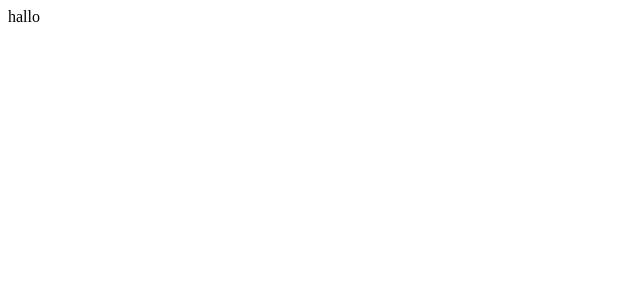
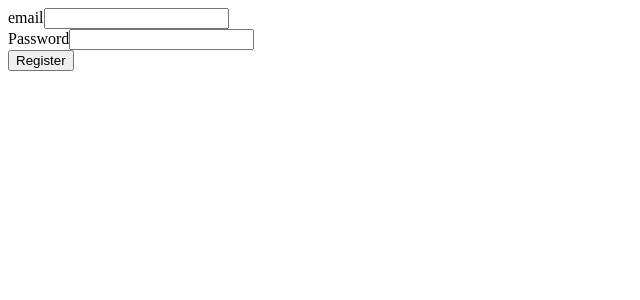
Before and after one commit to OliveiraDCI/ClimateScoop, a React (Create React App) app in the folder client/: page / in a window 1280 px wide. Shown: the top 300 px of the page, without its empty margins (0-640 px from the left). Built offline with nearby package versions, Linux system fonts and the light colour scheme.

Commit message:
Created client side form to test registration requests

```diff
--- a/client/package.json
+++ b/client/package.json
@@ -2,10 +2,12 @@
   "name": "ClimateScoop",
   "version": "0.1.0",
   "private": true,
+  "proxy": "http://localhost:4000",
   "dependencies": {
     "@testing-library/jest-dom": "^5.16.5",
     "@testing-library/react": "^13.4.0",
     "@testing-library/user-event": "^13.5.0",
+    "axios": "^1.3.4",
     "react": "^18.2.0",
     "react-dom": "^18.2.0",
     "react-scripts": "5.0.1",
--- a/client/src/App.js
+++ b/client/src/App.js
@@ -1,5 +1,47 @@
+import { useState } from "react";
+import axios from "axios";
+
 function App() {
-  return <div className='App'>hallo</div>;
+  const [data, setData] = useState({
+    email: "",
+    password: "",
+  });
+
+  const handleSubmit = async (e) => {
+    e.preventDefault();
+    console.log("data", data);
+
+    const response = await axios.post("/user/register", data);
+    console.log("response register", response.data);
+  };
+
+  return (
+    <>
+      <form onSubmit={(e) => handleSubmit(e)}>
+        <section>
+          <label>email</label>
+          <input
+            value={data.value}
+            onChange={(e) => setData({ ...data, email: e.target.value })}
+            id='email'
+            name='email'
+            type='text'
+          />
+        </section>
+        <section>
+          <label>Password</label>
+          <input
+            id='password'
+            value={data.password}
+            onChange={(e) => setData({ ...data, password: e.target.value })}
+            name='password'
+            type='password'
+          />
+        </section>
+        <button>Register</button>
+      </form>
+    </>
+  );
 }
 
 export default App;
```
Also changed, not shown: 1 other file (tests, documents, lock files or other folders).
